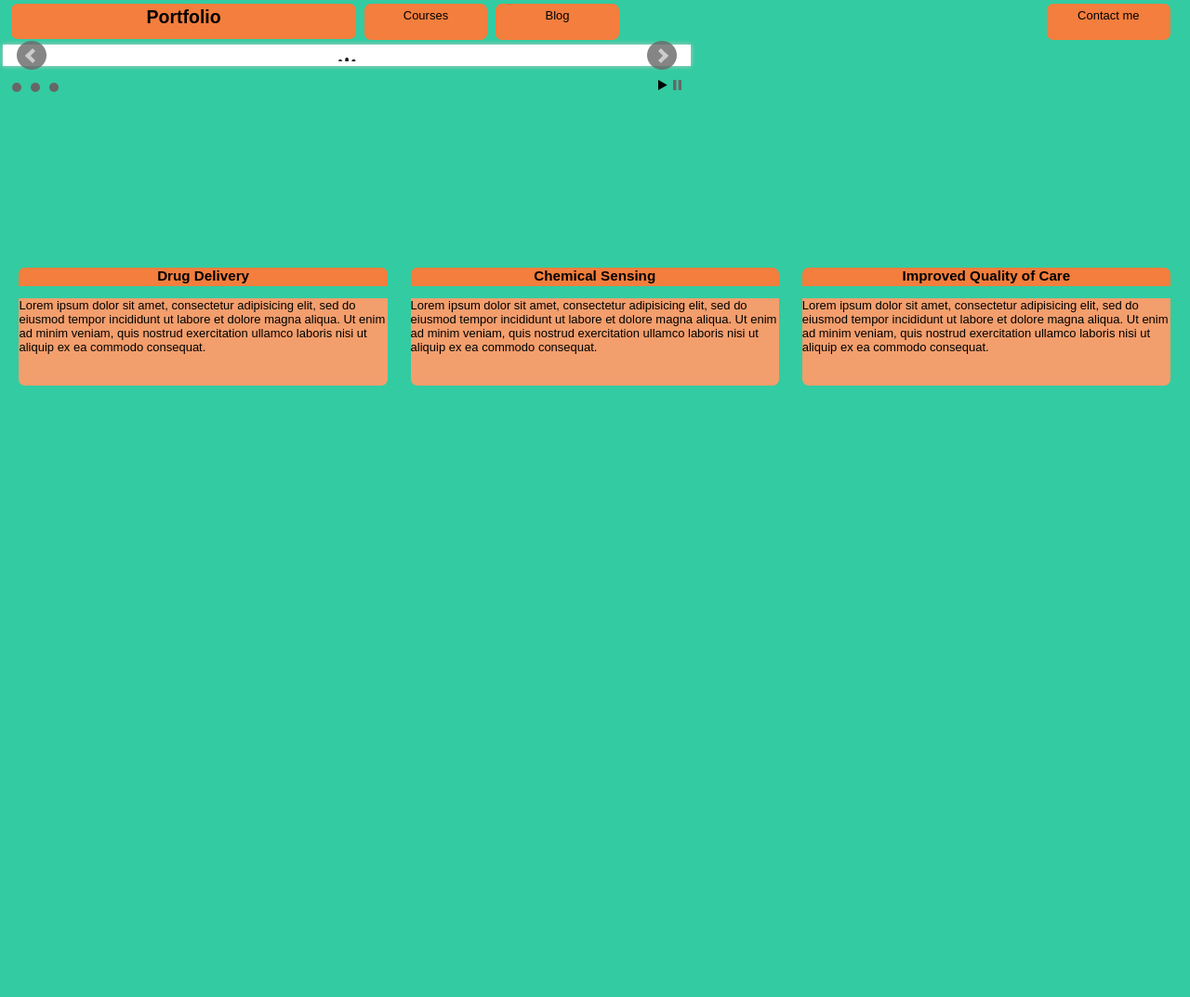
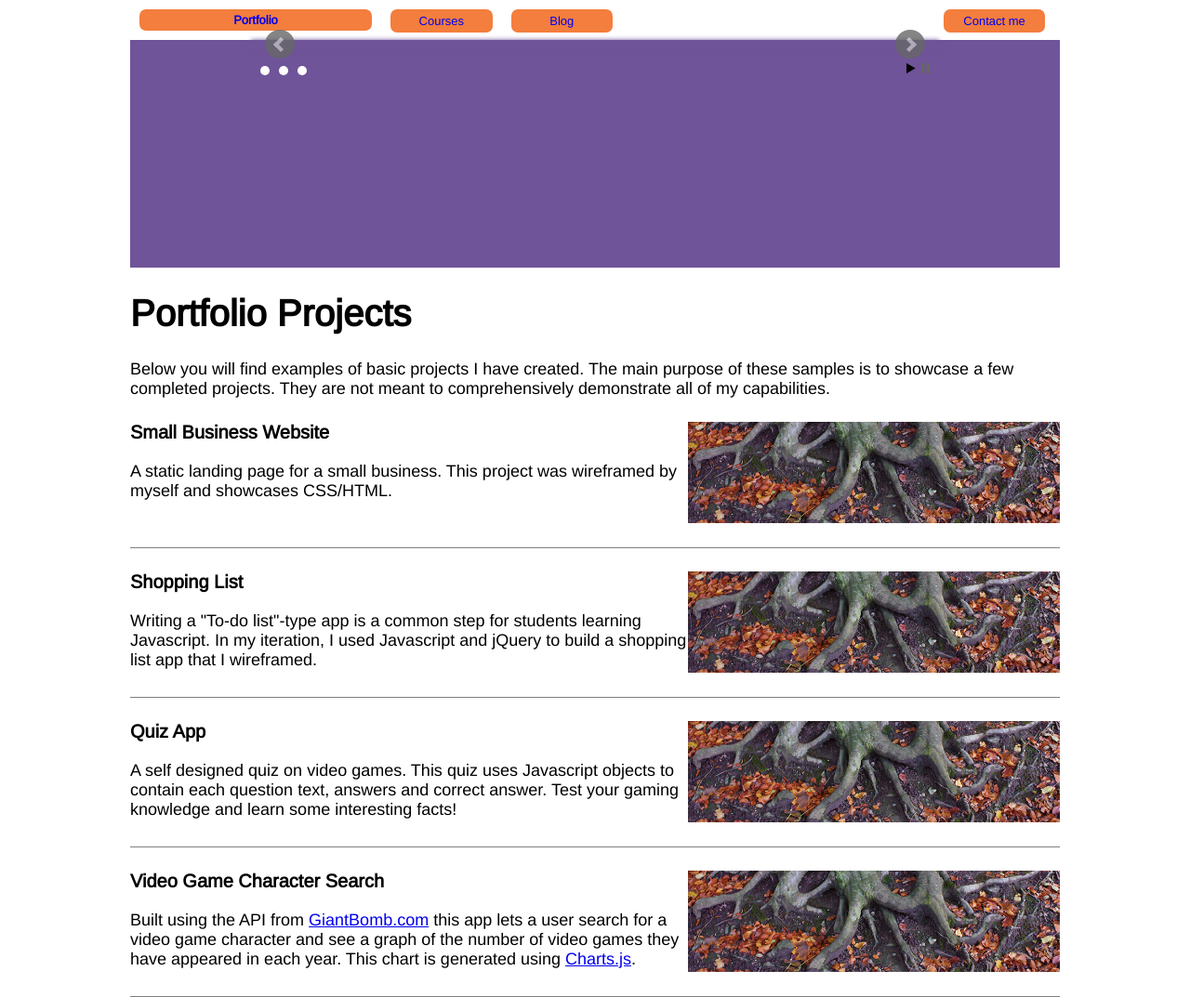
Before and after one commit to Cjdick/Unit4-Portfolio-Website, a plain HTML site: page index.html in a window 1280 px wide. Shown: the whole page at 93% size. Before the commit the page ends 800 px from the top, so only its background shows below. Drawn offline with nearby package versions, Linux system fonts and the light colour scheme.

Commit message:
Updated with content, no images
Pending items:
Full background color for slider
White slider images
Updated top menu with white background and grey hover
Full bottom border between projects
Actual project images

```diff
--- a/index.html
+++ b/index.html
@@ -10,27 +10,36 @@
 	<!-- bxSlider CSS file -->
 	<link href="lib/jquery.bxslider.css" rel="stylesheet" />
 	<script src="app.js"></script>
+	<link href='http://fonts.googleapis.com/css?family=Arimo' rel='stylesheet' type='text/css'>
 	<title>Chris Dueck's Portfolio</title>
 </head>
 <body>
 	<div class="body">
 		<div class="top-bar">
+			<a href="index.html">
 				<div class="logo">
 					<p>Portfolio</p>
 				</div>
+			</a>
 			<div class="top-menu">
+				<a href="http://www.thinkful.com">
 					<div class="top-menu-item">
 						<p>Courses</p>
 					</div>
+				</a>
+				<a href="blog/index.html">
 					<div class="top-menu-item">
 						<p>Blog</p>
 					</div>
+				</a>
 				<div class="top-menu-spacer">
 					&nbsp
 				</div>
+				<a href="mailto:chris@chrisdueck.com">
 					<div class="top-menu-item">
 						<p>Contact me</p>
 					</div>
+				</a>
 			</div>
 		</div>
 		<div class="body-image">
@@ -41,28 +50,44 @@
 			</ul>
 		</div>
 		<div class="bottom-summary">
-			<div class="bottom-item-container">
-				<div class="bottom-item-header">
-					<h3>Drug Delivery</h3>
+			<div class="bottom-header" id="#header">
+				<h1>Portfolio Projects</h1>
+				<p>Below you will find examples of basic projects I have created. The main purpose of these samples is to showcase a few completed projects. They are not meant to comprehensively demonstrate all of my capabilities.</p>
 			</div>
-				<div class="bottom-item-text">
-					<p>Lorem ipsum dolor sit amet, consectetur adipisicing elit, sed do eiusmod tempor incididunt ut labore et dolore magna aliqua. Ut enim ad minim veniam, quis nostrud exercitation ullamco laboris nisi ut aliquip ex ea commodo consequat.</p>
+			<div class="bottom-item" id="item1">
+				<div class="bottom-item-description">
+					<h3>Small Business Website</h3>
+					<p>A static landing page for a small business. This project was wireframed by myself and showcases CSS/HTML.</p>
+				</div>
+				<div class="bottom-item-image">
+					<img src="images/HTML-CSS.jpg">
 				</div>
 			</div>
-			<div class="bottom-item-container">
-				<div class="bottom-item-header">
-					<h3>Chemical Sensing</h3>
+			<div class="bottom-item" id="item2">
+				<div class="bottom-item-description">
+					<h3>Shopping List</h3>
+					<p>Writing a "To-do list"-type app is a common step for students learning Javascript. In my iteration, I used Javascript and jQuery to build a shopping list app that I wireframed.</p>
 				</div>
-				<div class="bottom-item-text">
-					<p>Lorem ipsum dolor sit amet, consectetur adipisicing elit, sed do eiusmod tempor incididunt ut labore et dolore magna aliqua. Ut enim ad minim veniam, quis nostrud exercitation ullamco laboris nisi ut aliquip ex ea commodo consequat.</p>
+				<div class="bottom-item-image">
+					<img src="images/HTML-CSS.jpg">
 				</div>
 			</div>
-			<div class="bottom-item-container">
-				<div class="bottom-item-header">
-					<h3>Improved Quality of Care</h3>
+			<div class="bottom-item" id="item3">
+				<div class="bottom-item-description">
+					<h3>Quiz App</h3>
+					<p>A self designed quiz on video games. This quiz uses Javascript objects to contain each question text, answers and correct answer. Test your gaming knowledge and learn some interesting facts!</p>
 				</div>
-				<div class="bottom-item-text">
-					<p>Lorem ipsum dolor sit amet, consectetur adipisicing elit, sed do eiusmod tempor incididunt ut labore et dolore magna aliqua. Ut enim ad minim veniam, quis nostrud exercitation ullamco laboris nisi ut aliquip ex ea commodo consequat.</p>
+				<div class="bottom-item-image">
+					<img src="images/HTML-CSS.jpg">
+				</div>
+			</div>
+			<div class="bottom-item" id="item4">
+				<div class="bottom-item-description">
+					<h3>Video Game Character Search</h3>
+					<p>Built using the API from <a href="http://www.giantbomb.com">GiantBomb.com</a> this app lets a user search for a video game character and see a graph of the number of video games they have appeared in each year. This chart is generated using <a href="http://www.chartjs.org/">Charts.js</a>.</p>
+				</div>
+				<div class="bottom-item-image">
+					<img src="images/HTML-CSS.jpg">
 				</div>
 			</div>
 		</div>
--- a/stylesheet.css
+++ b/stylesheet.css
@@ -2,7 +2,7 @@ html, body {
    height: 100%;
    margin-top:0;
    margin-bottom:0;
-   background-color:#33CBA1;
+   font-family: 'Arimo', sans-serif;
 }
 
 .body {
@@ -13,9 +13,8 @@ html, body {
    	margin-bottom:0;
 	background: #fff;
 	height:100%;
-	font-family: arial,sans-serif;
 	font-size: small;
-	background-color:#33CBA1;
+	width:1000px;
 }
 
 .body:after { content: " "; display: block; clear: both;}
@@ -23,7 +22,7 @@ html, body {
 .top-bar {
 	position:relative;
 	width:100%;
-	height:6%;
+	height:40px;
 	padding:0;
 	margin:0;
 }
@@ -37,27 +36,36 @@ html, body {
 	height:100%;
 	margin:0;
 	padding:0;
-}
-
-.logo > p {
-	margin:1%;
-	padding:0%;
-	height:80%;
-	vertical-align:middle;
-	text-align:center;
-	line-height:150%;
-	font-size:150%;
-	font-weight:bold;
 	border:1px none;
 	border-radius: 7px;
 	background-color:#F37E3D;
 }
 
+a > .logo {
+	margin:10px;
+	padding:0%;
+	height:23px;
+	vertical-align:middle;
+	text-align:center;
+	/*line-height:150%;*/
+	/*font-size:150%;*/
+	width:25%;
+	font-weight:bold;
+}
+
+.logo > p {
+	margin:0;
+	padding:0;
+	vertical-align:middle;
+	text-align:center;
+	height:100%;
+	line-height:23px;
+}
 
 .top-menu {
 	position:relative;
 	float:left;
-	width:70%;
+	width:73%;
 	height:100%;
 }
 
@@ -65,8 +73,8 @@ html, body {
 	position:relative;
 	float:left;
 	width:15%;
-	height:80%;
-	margin:0.5%;
+	height:25px;
+	margin:10px;
 	padding:0;
 	text-align:center;
 	background-color:#F37E3D;
@@ -77,9 +85,9 @@ html, body {
 .top-menu-spacer {
 	position:relative;
 	float:left;
-	width:50%;
-	height:80%;
-	margin:0.5%;
+	width:46%;
+	height:40;
+	margin:0;
 	padding:0;
 	/*text-align:center;
 	background-color:#F37E3D;
@@ -106,11 +114,18 @@ html, body {
 	position:relative;
 	clear:both;
 	width:730px;
-	height:200px;
+	height:220px;
 	text-align:center;
 	padding-bottom:25px;
-	margin-right:50pc;
+	padding-left:135px;
+	padding-right:135px;
 	vertical-align:center;
+	/*margin:0 auto;*/
+	background-color:#6f5499;
+}
+
+.bx-wrapper .bx-viewport {
+	border:5px solid #cdbfe3;
 }
 
 .body-image img {
@@ -125,39 +140,52 @@ html, body {
 	padding:0;
 }
 
-.bottom-item-container {
-	position:relative;
-	float:left;
-	width:33%;
-	height:70%;
-	margin-left:0.16%;
-	margin-right:0.16%;
-	border:1px none;
-	border-radius: 7px;
+ul {
+	width:50%;
+	margin:0 auto;
+	padding:0;
+	background:#cdbfe3;
 }
 
-.bottom-item-header {
-	position:relative;
-	height:15%;
-	margin-top:2.5%;
-	margin-right:2.5%;
-	margin-left:2.5%;
-	margin-bottom:0;
-	background-color:#F37E3D;
-	text-align:center;
-	border-top:1px none;
-	border-top-left-radius: 7px;
-	border-top-right-radius: 7px;
+.bottom-item {
+	margin-top:25px;
+	padding-bottom:25px;
+	border-bottom: thin solid grey;
 }
 
-.bottom-item-text {
-	position:relative;
-	height:70%;
-	margin-top:0;
-	margin-right:2.5%;
-	margin-left:2.5%;
-	background-color:#F39E6D;
-	border-top:1px none;
-	border-bottom-left-radius: 7px;
-	border-bottom-right-radius: 7px;
+.bottom-header > p {
+	font-size:large;
 }
+
+.bottom-item-description {
+	float:left;
+	width:60%;
+	height:110px;
+	font-size:large;
+}
+
+.bottom-item-description > p {
+	vertical-align:middle;
+	margin:0;
+}
+
+.bottom-item-image {
+	float:right;
+	width:40%;
+}
+
+.bottom-item-image > img {
+	float:right;
+	width:400px;
+}
+
+.bottom-item:after { content: " "; display: block; clear: both;}
+
+h1 {
+	font-size:40px;
+}
+
+h3 {
+	font-size:20px;
+	margin-top:0px;
+}
```
Also changed, not shown: lib/jquery.bxslider.css, style/Helvetica-Neue-Thin/HelveticaNeue-Thin.otf (added), style/Helvetica-Neue-Thin/HelveticaNeue-ThinCond.otf (added), style/Helvetica-Neue-Thin/HelveticaNeue-ThinCondObl.otf (added), style/Helvetica-Neue-Thin/HelveticaNeue-ThinExt.otf (added), style/Helvetica-Neue-Thin/HelveticaNeue-ThinExtObl.otf (added), style/Helvetica-Neue-Thin/HelveticaNeue-ThinItalic.otf (added). Lines whose indentation alone changed are shown as unchanged.
